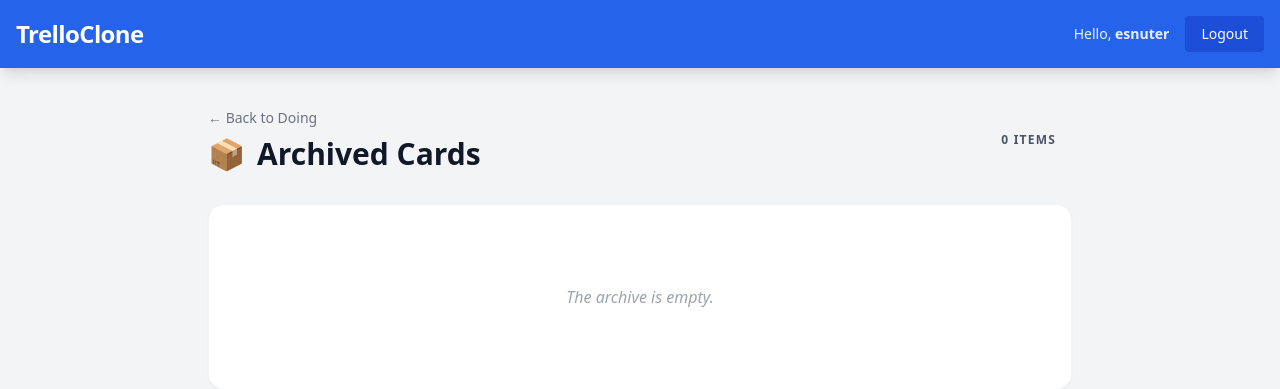
After one commit to Retunse/Project-Management-App, a Django app: a page that uses boards/templates/boards/archive.html in a window 1280 px wide. The commit adds this page. Shown: the top 389 px of the page. Run offline with Django 5.2, Linux system fonts and the light colour scheme; a user stored in the database is signed in; data comes from the database, SQL or seed files in the repository; both versions use the stored data as it was after the commit; parts of the project's set-up code (start-up, migrations or seed data) failed here and were passed over; some libraries are stand-ins or nearby versions.

Commit message:
implement archive view and restore functionality

```diff
--- a/boards/models.py
+++ b/boards/models.py
@@ -70,6 +70,7 @@ class Task(models.Model):
     position = models.PositiveIntegerField(default=0)
     assigned_to = models.ForeignKey(User, on_delete=models.SET_NULL, null=True, blank=True, related_name='tasks')
     due_date = models.DateTimeField(null=True, blank=True)
+    is_archived = models.BooleanField(default=False)
 
     @property
     def checklist_total_count(self):
--- /dev/null
+++ b/boards/templates/boards/archive.html
@@ -0,0 +1,59 @@
+{% extends 'base.html' %}
+
+{% block title %}Archive | {{ board.title }}{% endblock %}
+
+{% block content %}
+<div class="max-w-4xl mx-auto mt-10 px-4">
+    <div class="flex items-center justify-between mb-8">
+        <div>
+            <nav class="text-sm text-gray-500 mb-2">
+                <a href="{% url 'board_detail' board.slug %}" class="hover:underline">← Back to {{ board.title }}</a>
+            </nav>
+            <h1 class="text-3xl font-black text-gray-900 flex items-center">
+                <span class="mr-3">📦</span> Archived Cards
+            </h1>
+        </div>
+        <span class="bg-gray-100 text-gray-600 px-4 py-1.5 rounded-full text-xs font-bold uppercase tracking-widest">
+            {{ tasks.count }} items
+        </span>
+    </div>
+
+    <div class="bg-white rounded-2xl shadow-sm border border-gray-100 divide-y divide-gray-100 overflow-hidden">
+        {% for task in tasks %}
+        <div class="p-5 flex items-center justify-between hover:bg-gray-50 transition group">
+            <div class="flex items-center space-x-4">
+                <div class="h-10 w-10 bg-gray-100 rounded-lg flex items-center justify-center text-gray-400">
+                    🗄️
+                </div>
+                <div>
+                    <h3 class="font-bold text-gray-800">{{ task.title }}</h3>
+                    <p class="text-xs text-gray-400">Was in list: <span class="font-semibold">{{ task.list.title }}</span></p>
+                </div>
+            </div>
+
+            <div class="flex items-center space-x-3 opacity-0 group-hover:opacity-100 transition">
+                <form method="POST" action="{% url 'unarchive_task' task.id %}">
+                    {% csrf_token %}
+                    <button type="submit" class="bg-blue-50 text-blue-600 hover:bg-blue-600 hover:text-white px-4 py-2 rounded-lg text-xs font-bold transition">
+                        Restore to Board
+                    </button>
+                </form>
+
+                {% if board.owner == request.user %}
+                <form method="POST" action="{% url 'delete_task' task.id %}" onsubmit="return confirm('Delete permanently?');">
+                    {% csrf_token %}
+                    <button type="submit" class="text-red-400 hover:text-red-600 p-2 transition">
+                        🗑️
+                    </button>
+                </form>
+                {% endif %}
+            </div>
+        </div>
+        {% empty %}
+        <div class="py-20 text-center">
+            <p class="text-gray-400 italic">The archive is empty.</p>
+        </div>
+        {% endfor %}
+    </div>
+</div>
+{% endblock %}
--- a/boards/urls.py
+++ b/boards/urls.py
@@ -26,4 +26,7 @@ urlpatterns = [
     path('task/<int:task_id>/checklist/add/', views.add_checklist_item, name='add_checklist_item'),
     path('checklist/toggle/<int:item_id>/', views.toggle_checklist_item, name='toggle_checklist_item'),
     path('task/<int:task_id>/comment/', views.add_comment, name='add_comment'),
+    path('board/<slug:slug>/archive/', views.board_archive, name='board_archive'),
+    path('task/<int:task_id>/archive/', views.archive_task, name='archive_task'),
+    path('task/<int:task_id>/unarchive/', views.unarchive_task, name='unarchive_task'),
 ]
--- a/boards/views.py
+++ b/boards/views.py
@@ -343,3 +343,36 @@ def add_comment(request, task_id):
         log_activity(request.user, task.list.board, f"commented on '{task.title}'")
 
     return redirect('task_detail', task_id=task.id)
+
+@login_required
+def archive_task(request, task_id):
+    task = get_object_or_404(
+        Task,
+        id=task_id,
+        list__board__in=Board.objects.filter(Q(owner=request.user) | Q(members=request.user))
+    )
+    task.is_archived = True
+    task.save()
+    log_activity(request.user, task.list.board, f"archived card '{task.title}'")
+    return redirect('board_detail', slug=task.list.board.slug)
+
+
+@login_required
+def board_archive(request, slug):
+    board = get_object_or_404(Board, Q(slug=slug) & (Q(owner=request.user) | Q(members=request.user)))
+    archived_tasks = Task.objects.filter(list__board=board, is_archived=True).order_by('-due_date')
+
+    return render(request, 'boards/archive.html', {
+        'board': board,
+        'tasks': archived_tasks
+    })
+
+
+@login_required
+def unarchive_task(request, task_id):
+    task = get_object_or_404(Task, id=task_id,
+                             list__board__in=Board.objects.filter(Q(owner=request.user) | Q(members=request.user)))
+    task.is_archived = False
+    task.save()
+    log_activity(request.user, task.list.board, f"restored card '{task.title}' from archive")
+    return redirect('task_detail', task_id=task.id)
```
Also changed, not shown: boards/templates/boards/board_detail.html (+6 -2 lines), boards/templates/boards/task_detail.html (+5 -7 lines), db.sqlite3.
